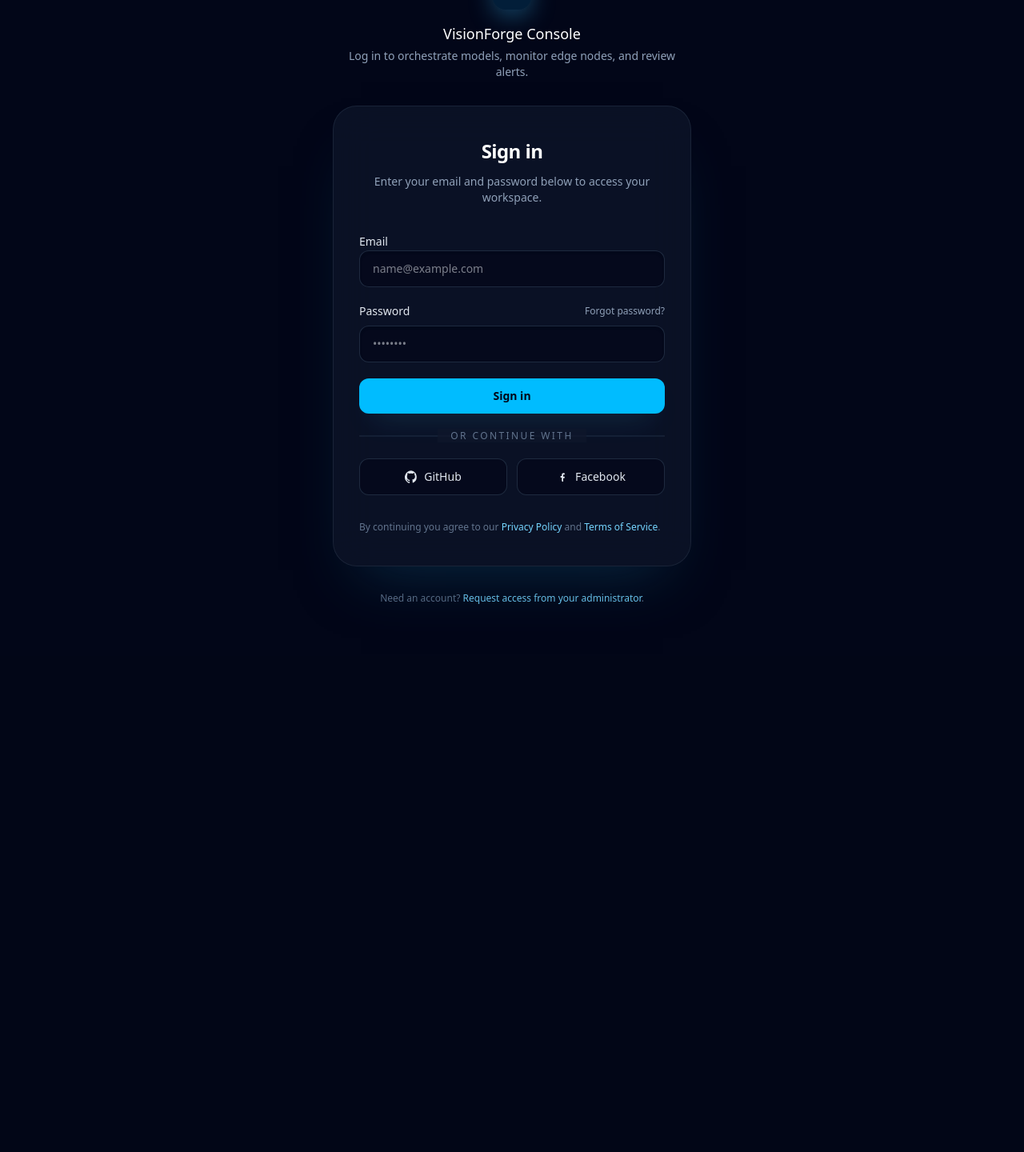
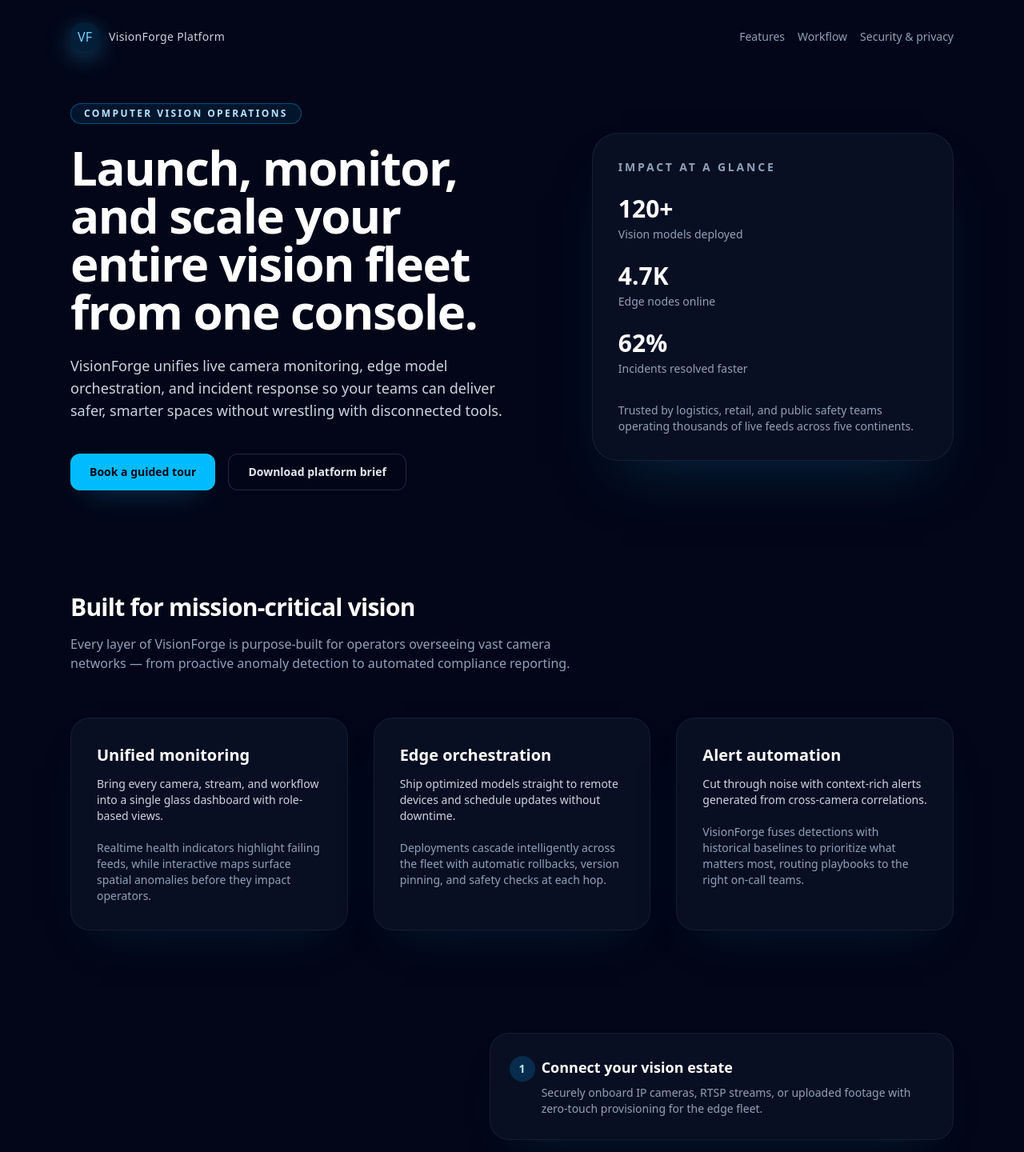
Before and after one commit to SyedTanzimAlam/Computer_Vision, a Next.js app: page / in a window 1280 px wide. Shown: the part 100-1540 px from the top of the page at 80% size. Before the commit the page ends 920 px from the top, so only its background shows below. Built offline with nearby package versions, Linux system fonts and the light colour scheme.

Commit message:
refactor: redesign landing page

```diff
--- a/app/page.tsx
+++ b/app/page.tsx
@@ -1,259 +1,200 @@
-"use client";
+import Link from "next/link";
 
-import Link from "next/link";
-import { FormEvent, useState } from "react";
-import type { HTMLAttributes, SVGProps } from "react";
+const highlights = [
+  { label: "Vision models deployed", value: "120+" },
+  { label: "Edge nodes online", value: "4.7K" },
+  { label: "Incidents resolved faster", value: "62%" },
+];
 
-function GithubIcon(props: SVGProps<SVGSVGElement>) {
-  return (
-    <svg
-      viewBox="0 0 24 24"
-      role="img"
-      aria-hidden="true"
-      focusable="false"
-      {...props}
-    >
-      <path
-        fill="currentColor"
-        d="M12 .5a12 12 0 0 0-3.79 23.4c.6.11.82-.26.82-.58v-2c-3.34.73-4-1.61-4-1.61a3.16 3.16 0 0 0-1.34-1.76c-1.1-.74.08-.72.08-.72a2.49 2.49 0 0 1 1.82 1.23 2.52 2.52 0 0 0 3.44 1 2.52 2.52 0 0 1 .76-1.59c-2.67-.31-5.47-1.34-5.47-5.93A4.63 4.63 0 0 1 5.14 8a4.3 4.3 0 0 1 .12-3.18s1-.32 3.3 1.23a11.39 11.39 0 0 1 6 0C16.9 4.52 17.9 4.86 17.9 4.86A4.28 4.28 0 0 1 18 8a4.61 4.61 0 0 1 1.23 3.21c0 4.6-2.81 5.61-5.49 5.91a2.83 2.83 0 0 1 .81 2.2v3.26c0 .33.22.71.82.58A12 12 0 0 0 12 .5"
-      />
-    </svg>
-  );
-}
+const features = [
+  {
+    title: "Unified monitoring",
+    description:
+      "Bring every camera, stream, and workflow into a single glass dashboard with role-based views.",
+    detail:
+      "Realtime health indicators highlight failing feeds, while interactive maps surface spatial anomalies before they impact operators.",
+  },
+  {
+    title: "Edge orchestration",
+    description:
+      "Ship optimized models straight to remote devices and schedule updates without downtime.",
+    detail:
+      "Deployments cascade intelligently across the fleet with automatic rollbacks, version pinning, and safety checks at each hop.",
+  },
+  {
+    title: "Alert automation",
+    description:
+      "Cut through noise with context-rich alerts generated from cross-camera correlations.",
+    detail:
+      "VisionForge fuses detections with historical baselines to prioritize what matters most, routing playbooks to the right on-call teams.",
+  },
+];
 
-function FacebookIcon(props: SVGProps<SVGSVGElement>) {
-  return (
-    <svg
-      viewBox="0 0 24 24"
-      role="img"
-      aria-hidden="true"
-      focusable="false"
-      {...props}
-    >
-      <path
-        fill="currentColor"
-        d="M13.5 21.5v-7h2.4l.36-2.75h-2.76V9.25c0-.8.22-1.34 1.38-1.34h1.48V5.45A20 20 0 0 0 14.4 5c-2.1 0-3.55 1.27-3.55 3.6v2.01H8.5v2.75h2.35v7Z"
-      />
-    </svg>
-  );
-}
-
-function Spinner({ className = "", ...rest }: HTMLAttributes<HTMLSpanElement>) {
-  const classes = [
-    "inline-block h-4 w-4 animate-spin rounded-full border-2 border-current border-t-transparent",
-    className,
-  ]
-    .filter(Boolean)
-    .join(" ");
-
-  return <span aria-hidden="true" {...rest} className={classes} />;
-}
+const workflow = [
+  {
+    title: "Connect your vision estate",
+    description:
+      "Securely onboard IP cameras, RTSP streams, or uploaded footage with zero-touch provisioning for the edge fleet.",
+  },
+  {
+    title: "Compose intelligent pipelines",
+    description:
+      "Drag-and-drop detection, tracking, and enrichment blocks or promote existing notebooks straight into production-ready graphs.",
+  },
+  {
+    title: "Operationalize insights",
+    description:
+      "Publish dashboards, trigger automations, and sync outcomes back into Slack, ServiceNow, or any tool via webhooks.",
+  },
+];
 
 export default function Home() {
   return (
-    <main className="relative flex min-h-screen items-center justify-center overflow-hidden bg-slate-950 px-6 py-16 text-slate-100">
+    <main className="relative min-h-screen overflow-hidden bg-slate-950 text-slate-100">
       <div className="absolute inset-0 -z-10">
         <div className="absolute left-1/2 top-[-18rem] h-[36rem] w-[36rem] -translate-x-1/2 rounded-full bg-cyan-500/25 blur-[150px]" />
         <div className="absolute bottom-[-14rem] left-[-10rem] h-[26rem] w-[26rem] rounded-full bg-sky-500/20 blur-[180px]" />
         <div className="absolute bottom-[-18rem] right-[-8rem] h-[30rem] w-[30rem] rounded-full bg-indigo-500/20 blur-[220px]" />
       </div>
 
-      <div className="w-full max-w-md space-y-8">
-        <div className="flex flex-col items-center gap-4">
-          <div className="flex h-12 w-12 items-center justify-center rounded-2xl bg-sky-500/15 text-lg font-semibold text-sky-300 shadow-[0_8px_30px_rgba(56,189,248,0.35)]">
+      <div className="relative mx-auto w-full max-w-6xl px-6 pb-32 pt-24 sm:pb-40 sm:pt-32">
+        <header className="flex flex-col gap-6 sm:flex-row sm:items-center sm:justify-between">
+          <div className="flex items-center gap-3 text-sm font-medium text-slate-300">
+            <span className="flex h-9 w-9 items-center justify-center rounded-2xl bg-sky-500/15 text-base text-sky-300 shadow-[0_8px_30px_rgba(56,189,248,0.35)]">
               VF
+            </span>
+            <span className="tracking-wide">VisionForge Platform</span>
           </div>
-          <div className="space-y-1 text-center">
-            <p className="text-lg font-medium text-white">VisionForge Console</p>
-            <p className="text-sm text-slate-400">
-              Log in to orchestrate models, monitor edge nodes, and review alerts.
+          <nav className="flex flex-wrap gap-4 text-sm text-slate-400">
+            <Link className="transition hover:text-sky-200" href="#features">
+              Features
+            </Link>
+            <Link className="transition hover:text-sky-200" href="#workflow">
+              Workflow
+            </Link>
+            <Link className="transition hover:text-sky-200" href="/privacy">
+              Security & privacy
+            </Link>
+          </nav>
+        </header>
+
+        <section className="mt-16 grid gap-16 lg:grid-cols-[1.3fr_1fr] lg:items-center">
+          <div className="space-y-10">
+            <div className="space-y-6">
+              <span className="inline-flex items-center rounded-full border border-sky-500/40 bg-sky-500/10 px-4 py-1 text-xs font-semibold uppercase tracking-[0.2em] text-sky-200">
+                Computer vision operations
+              </span>
+              <h1 className="text-4xl font-semibold tracking-tight text-white sm:text-5xl lg:text-6xl">
+                Launch, monitor, and scale your entire vision fleet from one console.
+              </h1>
+              <p className="max-w-xl text-base text-slate-300 sm:text-lg">
+                VisionForge unifies live camera monitoring, edge model orchestration, and incident response so your teams can deliver
+                safer, smarter spaces without wrestling with disconnected tools.
               </p>
             </div>
-        </div>
-
-        <section className="rounded-[30px] border border-slate-800/80 bg-slate-900/70 shadow-[0_40px_70px_-35px_rgba(8,47,73,0.85)] backdrop-blur-xl">
-          <div className="space-y-8 px-8 py-10">
-            <header className="space-y-3 text-center">
-              <h1 className="text-2xl font-semibold tracking-tight text-white">Sign in</h1>
-              <p className="text-sm text-slate-400">
-                Enter your email and password below to access your workspace.
-              </p>
-            </header>
-            <LoginForm />
-            <p className="text-xs text-slate-500">
-              By continuing you agree to our {""}
+            <div className="flex flex-col gap-4 sm:flex-row">
+              <Link
+                href="/privacy#access"
+                className="flex items-center justify-center rounded-xl bg-sky-400 px-6 py-3 text-sm font-semibold text-slate-950 shadow-[0_15px_35px_-20px_rgba(56,189,248,0.9)] transition hover:-translate-y-0.5 hover:bg-sky-300"
+              >
+                Book a guided tour
+              </Link>
               <Link
                 href="/privacy"
-                className="text-sky-300 transition-colors hover:text-sky-200"
+                className="flex items-center justify-center rounded-xl border border-slate-700/60 bg-slate-950/60 px-6 py-3 text-sm font-semibold text-slate-200 transition hover:border-slate-500/80 hover:bg-slate-900/70"
               >
-                Privacy Policy
-              </Link>{" "}
-              and {""}
-              <Link
-                href="/privacy#terms"
-                className="text-sky-300 transition-colors hover:text-sky-200"
+                Download platform brief
+              </Link>
+            </div>
+          </div>
+          <aside className="rounded-[32px] border border-slate-800/70 bg-slate-900/60 p-8 shadow-[0_40px_70px_-35px_rgba(8,47,73,0.85)] backdrop-blur-xl">
+            <h2 className="text-sm font-semibold uppercase tracking-[0.2em] text-slate-400">Impact at a glance</h2>
+            <div className="mt-6 grid gap-6">
+              {highlights.map((item) => (
+                <div key={item.label} className="space-y-1">
+                  <p className="text-3xl font-semibold text-white">{item.value}</p>
+                  <p className="text-sm text-slate-400">{item.label}</p>
+                </div>
+              ))}
+            </div>
+            <p className="mt-8 text-sm text-slate-400">
+              Trusted by logistics, retail, and public safety teams operating thousands of live feeds across five continents.
+            </p>
+          </aside>
+        </section>
+
+        <section id="features" className="mt-32 space-y-14">
+          <div className="space-y-4">
+            <h2 className="text-2xl font-semibold tracking-tight text-white sm:text-3xl">Built for mission-critical vision</h2>
+            <p className="max-w-2xl text-sm text-slate-400 sm:text-base">
+              Every layer of VisionForge is purpose-built for operators overseeing vast camera networks — from proactive anomaly
+              detection to automated compliance reporting.
+            </p>
+          </div>
+          <div className="grid gap-8 lg:grid-cols-3">
+            {features.map((feature) => (
+              <article
+                key={feature.title}
+                className="flex h-full flex-col rounded-3xl border border-slate-800/60 bg-slate-900/60 p-8 shadow-[0_25px_55px_-35px_rgba(8,47,73,0.8)] backdrop-blur-xl"
               >
-                Terms of Service
-              </Link>
-              .
-            </p>
+                <h3 className="text-xl font-semibold text-white">{feature.title}</h3>
+                <p className="mt-3 text-sm text-slate-300">{feature.description}</p>
+                <p className="mt-5 text-sm text-slate-400">{feature.detail}</p>
+              </article>
+            ))}
           </div>
         </section>
 
-        <p className="text-center text-xs text-slate-500">
-          Need an account? {""}
+        <section id="workflow" className="mt-32 grid gap-10 lg:grid-cols-[1fr_1.2fr] lg:items-center">
+          <div className="space-y-4">
+            <h2 className="text-2xl font-semibold tracking-tight text-white sm:text-3xl">How VisionForge keeps teams aligned</h2>
+            <p className="max-w-xl text-sm text-slate-400 sm:text-base">
+              Connect technical and operational stakeholders with a shared control surface that scales from pilot projects to global
+              deployments.
+            </p>
+          </div>
+          <ol className="grid gap-6">
+            {workflow.map((step, index) => (
+              <li
+                key={step.title}
+                className="relative rounded-3xl border border-slate-800/60 bg-slate-900/60 p-7 pl-16 shadow-[0_25px_55px_-35px_rgba(8,47,73,0.8)] backdrop-blur-xl"
+              >
+                <span className="absolute left-6 top-7 flex h-8 w-8 items-center justify-center rounded-full bg-sky-500/20 text-sm font-semibold text-sky-200">
+                  {index + 1}
+                </span>
+                <h3 className="text-lg font-semibold text-white">{step.title}</h3>
+                <p className="mt-2 text-sm text-slate-400">{step.description}</p>
+              </li>
+            ))}
+          </ol>
+        </section>
+
+        <section className="mt-32 rounded-[36px] border border-slate-800/70 bg-gradient-to-r from-slate-900/80 to-slate-900/40 p-10 shadow-[0_50px_90px_-45px_rgba(8,47,73,0.85)] backdrop-blur-xl sm:p-14">
+          <div className="grid gap-10 lg:grid-cols-[1.2fr_1fr] lg:items-center">
+            <div className="space-y-4">
+              <h2 className="text-3xl font-semibold tracking-tight text-white sm:text-4xl">Ready to reimagine your computer vision ops?</h2>
+              <p className="max-w-xl text-sm text-slate-300 sm:text-base">
+                Partner with our solution engineers to audit existing deployments, identify quick wins, and build a roadmap for your
+                next generation of intelligent environments.
+              </p>
+            </div>
+            <div className="flex flex-col gap-4 sm:flex-row sm:justify-end">
               <Link
                 href="/privacy#access"
-            className="text-sky-300 transition-colors hover:text-sky-200"
+                className="flex items-center justify-center rounded-xl bg-sky-400 px-6 py-3 text-sm font-semibold text-slate-950 shadow-[0_15px_35px_-20px_rgba(56,189,248,0.9)] transition hover:-translate-y-0.5 hover:bg-sky-300"
               >
-            Request access from your administrator
+                Talk to an expert
               </Link>
-          .
-        </p>
+              <Link
+                href="mailto:hello@visionforge.ai"
+                className="flex items-center justify-center rounded-xl border border-slate-700/60 bg-slate-950/60 px-6 py-3 text-sm font-semibold text-slate-200 transition hover:border-slate-500/80 hover:bg-slate-900/70"
+              >
+                hello@visionforge.ai
+              </Link>
+            </div>
+          </div>
+        </section>
       </div>
     </main>
   );
 }
-
-function LoginForm() {
-  const [email, setEmail] = useState("");
-  const [password, setPassword] = useState("");
-  const [isLoading, setIsLoading] = useState(false);
-  const [error, setError] = useState<string | null>(null);
-  const [notice, setNotice] = useState<string | null>(null);
-
-  const handleSubmit = (event: FormEvent<HTMLFormElement>) => {
-    event.preventDefault();
-    setError(null);
-    setNotice(null);
-
-    const trimmedEmail = email.trim();
-    const trimmedPassword = password.trim();
-
-    if (!trimmedEmail) {
-      setError("Please enter your email address.");
-      return;
-    }
-
-    const emailPattern = /^[^\s@]+@[^\s@]+\.[^\s@]+$/;
-    if (!emailPattern.test(trimmedEmail)) {
-      setError("Please provide a valid email.");
-      return;
-    }
-
-    if (!trimmedPassword) {
-      setError("Please enter your password.");
-      return;
-    }
-
-    if (trimmedPassword.length < 7) {
-      setError("Password must be at least 7 characters long.");
-      return;
-    }
-
-    setIsLoading(true);
-
-    window.setTimeout(() => {
-      setIsLoading(false);
-      setPassword("");
-      const handle = trimmedEmail.split("@")[0];
-      setNotice(`Welcome back, ${handle}!`);
-    }, 1400);
-  };
-
-  const handleSocialClick = (provider: string) => {
-    setError(null);
-    setNotice(`${provider} sign-in is coming soon.`);
-  };
-
-  return (
-    <form className="space-y-5" onSubmit={handleSubmit}>
-      <div className="space-y-2">
-        <label className="text-sm font-medium text-slate-200" htmlFor="email">
-          Email
-        </label>
-        <input
-          id="email"
-          type="email"
-          autoComplete="email"
-          inputMode="email"
-          placeholder="name@example.com"
-          className="w-full rounded-xl border border-slate-700/60 bg-slate-950/60 px-4 py-3 text-sm text-slate-100 shadow-inner focus:border-sky-400 focus:outline-none focus:ring-2 focus:ring-sky-500/40 disabled:cursor-not-allowed disabled:opacity-70"
-          value={email}
-          onChange={(event) => setEmail(event.target.value)}
-          disabled={isLoading}
-        />
-      </div>
-      <div className="space-y-2">
-        <div className="flex items-center justify-between">
-          <label className="text-sm font-medium text-slate-200" htmlFor="password">
-            Password
-          </label>
-          <Link
-            href="/privacy#support"
-            className="text-xs font-medium text-slate-400 transition-colors hover:text-sky-200"
-          >
-            Forgot password?
-          </Link>
-        </div>
-        <input
-          id="password"
-          type="password"
-          autoComplete="current-password"
-          placeholder="••••••••"
-          className="w-full rounded-xl border border-slate-700/60 bg-slate-950/60 px-4 py-3 text-sm text-slate-100 shadow-inner focus:border-sky-400 focus:outline-none focus:ring-2 focus:ring-sky-500/40 disabled:cursor-not-allowed disabled:opacity-70"
-          value={password}
-          onChange={(event) => setPassword(event.target.value)}
-          disabled={isLoading}
-        />
-      </div>
-
-      {error ? (
-        <p className="rounded-lg border border-rose-500/40 bg-rose-500/10 px-4 py-2 text-sm text-rose-200">
-          {error}
-        </p>
-      ) : null}
-
-      {notice ? (
-        <p className="rounded-lg border border-emerald-500/40 bg-emerald-500/10 px-4 py-2 text-sm text-emerald-200">
-          {notice}
-        </p>
-      ) : null}
-
-      <button
-        type="submit"
-        className="flex w-full items-center justify-center gap-2 rounded-xl bg-sky-400 px-4 py-3 text-sm font-semibold text-slate-950 shadow-[0_15px_35px_-20px_rgba(56,189,248,0.9)] transition hover:-translate-y-0.5 hover:bg-sky-300 disabled:translate-y-0 disabled:opacity-70"
-        disabled={isLoading}
-      >
-        {isLoading ? <Spinner className="text-slate-900" /> : null}
-        <span>Sign in</span>
-      </button>
-
-      <div className="relative text-center text-xs uppercase tracking-[0.2em] text-slate-500">
-        <span className="relative bg-slate-900/70 px-4">Or continue with</span>
-        <span className="absolute inset-x-0 top-1/2 -z-10 h-px -translate-y-1/2 bg-slate-700/60" aria-hidden />
-      </div>
-
-      <div className="grid grid-cols-2 gap-3">
-        <button
-          type="button"
-          onClick={() => handleSocialClick("GitHub")}
-          className="flex items-center justify-center gap-2 rounded-xl border border-slate-700/60 bg-slate-950/60 px-4 py-3 text-sm font-medium text-slate-200 transition hover:border-slate-500/80 hover:bg-slate-900/70 disabled:cursor-not-allowed disabled:opacity-70"
-          disabled={isLoading}
-        >
-          <GithubIcon className="h-4 w-4" />
-          GitHub
-        </button>
-        <button
-          type="button"
-          onClick={() => handleSocialClick("Facebook")}
-          className="flex items-center justify-center gap-2 rounded-xl border border-slate-700/60 bg-slate-950/60 px-4 py-3 text-sm font-medium text-slate-200 transition hover:border-slate-500/80 hover:bg-slate-900/70 disabled:cursor-not-allowed disabled:opacity-70"
-          disabled={isLoading}
-        >
-          <FacebookIcon className="h-4 w-4" />
-          Facebook
-        </button>
-      </div>
-    </form>
-  );
-}
```
Lines whose indentation alone changed are shown as unchanged.
